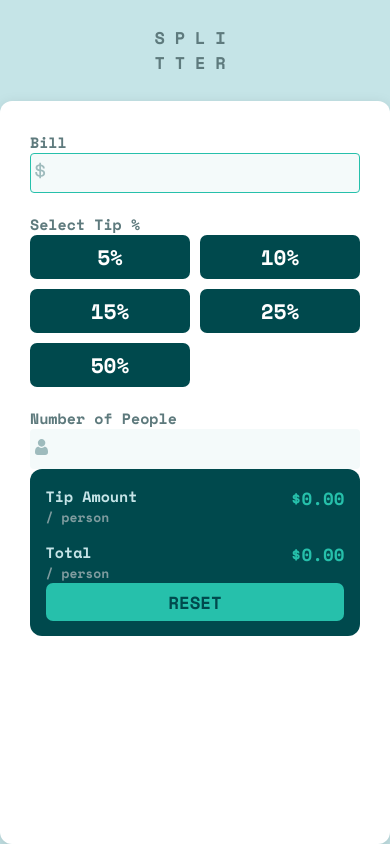
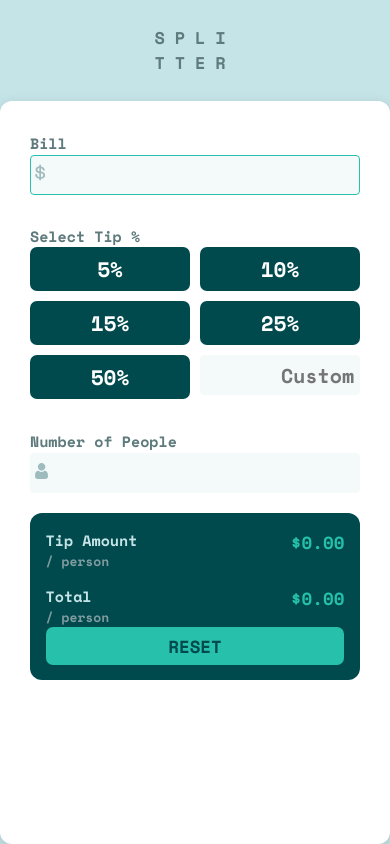
Before and after one commit to jagjot26/calcula-tip, a React (Create React App) app: page / in a window 390 px wide. Built offline with nearby package versions, Linux system fonts and the light colour scheme.

Commit message:
abstracted handlers into useHandlers hook from main, added label to input, added custom input for entering tipPercent

```diff
--- a/src/components/BillValuesInput/index.tsx
+++ b/src/components/BillValuesInput/index.tsx
@@ -5,9 +5,9 @@ import Typography from '../UI/Typography'
 import { ReactComponent as DollarIcon } from '../../assets/images/icon-dollar.svg'
 import { ReactComponent as PeopleIcon } from '../../assets/images/icon-person.svg'
 import Button from '../UI/Button'
-import { BillInfoType } from '../../pages/Main'
+import { BillInfoType } from '../../pages/Main/types'
 
-const tipPercents = [5, 10, 15, 25, 50]
+const tipPercents = ['5', '10', '15', '25', '50']
 interface BillValuesInputProps {
   billInfo: BillInfoType
   handleChange: (e: React.ChangeEvent<HTMLInputElement>) => void
@@ -25,7 +25,6 @@ const BillValuesInput: FC<BillValuesInputProps> = ({
   return (
     <div className={styles.leftHalf}>
       <div>
-        <Typography variant="body1">Bill</Typography>
         <Input
           icon={<DollarIcon />}
           name="billAmount"
@@ -35,6 +34,7 @@ const BillValuesInput: FC<BillValuesInputProps> = ({
           min="0"
           error={errors.billAmount}
           autoFocus
+          label="Bill"
         />
       </div>
       <div>
@@ -49,10 +49,19 @@ const BillValuesInput: FC<BillValuesInputProps> = ({
               >{`${percent}%`}</Button>
             </div>
           ))}
+          <div>
+            <Input
+              min="0"
+              type="number"
+              name="tipPercent"
+              value={tipPercents.includes(tipPercent) ? '' : tipPercent}
+              placeholder="Custom"
+              onChange={handleChange}
+            />
+          </div>
         </div>
       </div>
       <div>
-        <Typography variant="body1">Number of People</Typography>
         <Input
           icon={<PeopleIcon />}
           name="numberOfPeople"
@@ -61,6 +70,7 @@ const BillValuesInput: FC<BillValuesInputProps> = ({
           value={numberOfPeople}
           min="0"
           error={errors.numberOfPeople}
+          label="Number of People"
         />
       </div>
     </div>
--- a/src/components/PerPersonValues/hooks/useCalculatedValues.ts
+++ b/src/components/PerPersonValues/hooks/useCalculatedValues.ts
@@ -1,5 +1,5 @@
 import { useMemo } from 'react'
-import { BillInfoType } from '../../../pages/Main'
+import { BillInfoType } from '../../../pages/Main/types'
 
 const values = [
   {
@@ -18,12 +18,13 @@ function useCalculatedValues({ billInfo }: { billInfo: BillInfoType }) {
   const perPersonValues: typeof values = useMemo(() => {
     const billAmountValue = +billAmount
     const numberOfPeopleValue = +numberOfPeople
+    const tipPercentValue = +tipPercent
     const calculatedValues = values
     calculatedValues[0].value = 0
     calculatedValues[1].value = 0
-    if (!tipPercent || billAmountValue <= 0 || numberOfPeopleValue <= 0)
+    if (tipPercentValue <= 0 || billAmountValue <= 0 || numberOfPeopleValue <= 0)
       return calculatedValues
-    const tipAmount = (tipPercent / 100) * billAmountValue
+    const tipAmount = (tipPercentValue / 100) * billAmountValue
     calculatedValues[0].value = tipAmount / numberOfPeopleValue //tip per person
     calculatedValues[1].value = (billAmountValue + tipAmount) / numberOfPeopleValue //total per person
     return calculatedValues
--- a/src/components/PerPersonValues/index.tsx
+++ b/src/components/PerPersonValues/index.tsx
@@ -2,7 +2,7 @@ import { FC } from 'react'
 import styles from '../../pages/Main/styles.module.css'
 import Button from '../UI/Button'
 import Typography from '../UI/Typography'
-import { BillInfoType } from '../../pages/Main'
+import { BillInfoType} from '../../pages/Main/types'
 import useCalculatedValues from './hooks/useCalculatedValues'
 
 interface PerPersonValuesProps {
--- a/src/components/UI/Input/index.tsx
+++ b/src/components/UI/Input/index.tsx
@@ -6,12 +6,13 @@ import Typography from '../Typography'
 interface InputProps extends InputHTMLAttributes<HTMLInputElement> {
   icon?: ReactNode
   error?: string | undefined
+  label?: string
 }
 
-const Input: FC<InputProps> = ({ icon, error, ...props }) => {
-  if (icon)
+const Input: FC<InputProps> = ({ icon, label, error, ...props }) => {
   return (
     <>
+      {label && <label className={styles.label}>{label}</label>}
       <div className={styles.container}>
         {error && (
           <div style={{ position: 'absolute', top: '-2.5rem', right: '0' }}>
@@ -20,12 +21,11 @@ const Input: FC<InputProps> = ({ icon, error, ...props }) => {
             </Typography>
           </div>
         )}
-          <div className={styles.icon}>{icon}</div>
+        {icon && <div className={styles.icon}>{icon}</div>}
         <input className={cn(error && styles.inputError, styles.input)} {...props} />
       </div>
     </>
   )
-  return <input {...props} />
 }
 
 export default Input
--- a/src/components/UI/Input/styles.module.css
+++ b/src/components/UI/Input/styles.module.css
@@ -45,8 +45,16 @@ input[type='number'] {
   left: 1.2vmin;
 }
 
+.label {
+  font-size: clamp(1.3rem, 1rem + 5vw, 2rem);
+  color: var(--color-neutral-dark);
+}
+
 @media only screen and (max-width: 1100px) {
   .input {
     font-size: clamp(1.4rem, 1rem + 5vw, 2rem);
   }
+  .label {
+    font-size: clamp(1.3rem, 1rem + 5vw, 1.5rem);
+  }
 }
--- /dev/null
+++ b/src/pages/Main/hooks/useHandlers.ts
@@ -0,0 +1,53 @@
+import { useCallback, useState } from 'react'
+import { BillInfoType } from '../types'
+
+function useHandlers() {
+  const [billInfo, setBillInfo] = useState<BillInfoType>({
+    billAmount: '',
+    tipPercent: '',
+    numberOfPeople: '',
+  })
+  const [errors, setErrors] = useState<Record<string, string>>({})
+
+  const handleChange = useCallback(
+    (e: React.ChangeEvent<HTMLInputElement>) => {
+      const { name, value } = e.target
+      setBillInfo((prev) => ({ ...prev, [name]: `${value}` }))
+      if (value !== '' && (value === '0' || !e.target.validity.valid)) {
+        setErrors((prev) => ({ ...prev, [name]: 'This value is not allowed' }))
+      } else {
+        if (errors[name]) {
+          const tempErrors = { ...errors }
+          delete tempErrors[name]
+          setErrors(tempErrors)
+        }
+      }
+    },
+    [errors]
+  )
+
+  const updateTip = useCallback((e: any) => {
+    setBillInfo((prev) => ({ ...prev, tipPercent: e.target.value }))
+  }, [])
+
+  const handleReset = useCallback(() => {
+    setBillInfo({
+      billAmount: '',
+      tipPercent: '',
+      numberOfPeople: '',
+    })
+    if (Object.keys(errors).length > 0) setErrors({})
+  }, [errors])
+
+  return {
+    billInfo,
+    setBillInfo,
+    errors,
+    setErrors,
+    handleChange,
+    updateTip,
+    handleReset,
+  }
+}
+
+export default useHandlers
--- a/src/pages/Main/index.tsx
+++ b/src/pages/Main/index.tsx
@@ -1,52 +1,11 @@
-import { useState, useCallback } from 'react'
 import Typography from '../../components/UI/Typography'
 import PerPersonValues from '../../components/PerPersonValues'
 import BillValuesInput from '../../components/BillValuesInput'
 import styles from './styles.module.css'
-
-export type BillInfoType = {
-  billAmount: string
-  tipPercent: number
-  numberOfPeople: string
-}
+import useHandlers from './hooks/useHandlers'
 
 const Main = () => {
-  const [billInfo, setBillInfo] = useState<BillInfoType>({
-    billAmount: '',
-    tipPercent: 0,
-    numberOfPeople: '',
-  })
-  const [errors, setErrors] = useState<Record<string, string>>({})
-
-  const handleChange = useCallback(
-    (e: React.ChangeEvent<HTMLInputElement>) => {
-      const { name, value } = e.target
-      setBillInfo((prev) => ({ ...prev, [name]: `${value}` }))
-      if (value !== '' && (value === '0' || !e.target.validity.valid)) {
-        setErrors((prev) => ({ ...prev, [name]: 'This value is not allowed' }))
-      } else {
-        if (errors[name]) {
-          const tempErrors = { ...errors }
-          delete tempErrors[name]
-          setErrors(tempErrors)
-        }
-      }
-    },
-    [errors]
-  )
-
-  const updateTip = useCallback((e: any) => {
-    setBillInfo((prev) => ({ ...prev, tipPercent: +e.target.value }))
-  }, [])
-
-  const handleReset = useCallback(() => {
-    setBillInfo({
-      billAmount: '',
-      tipPercent: 0,
-      numberOfPeople: '',
-    })
-    if (Object.keys(errors).length > 0) setErrors({})
-  }, [errors])
+  const {billInfo, errors, handleChange, updateTip, handleReset}  = useHandlers()
 
   return (
     <section className={styles.background}>
--- a/src/pages/Main/styles.module.css
+++ b/src/pages/Main/styles.module.css
@@ -33,7 +33,7 @@
 
 .buttonsGridContainer {
   display: grid;
-  grid-template-columns: auto auto auto;
+  grid-template-columns: 1fr 1fr 1fr;
   gap: 1.5vmin;
 }
 
@@ -74,13 +74,14 @@
   }
   .leftHalf {
     width: 100%;
-    row-gap: 2rem;
+    row-gap: 3rem;
   }
   .rightHalf {
     width: 100%;
+    margin-top: 2rem;
   }
   .buttonsGridContainer {
     gap: 1rem;
-    grid-template-columns: auto auto;
+    grid-template-columns: 1fr 1fr;
   }
 }
--- /dev/null
+++ b/src/pages/Main/types.ts
@@ -0,0 +1,5 @@
+export type BillInfoType = {
+  billAmount: string
+  tipPercent: string
+  numberOfPeople: string
+}
```
Lines whose indentation alone changed are shown as unchanged.
